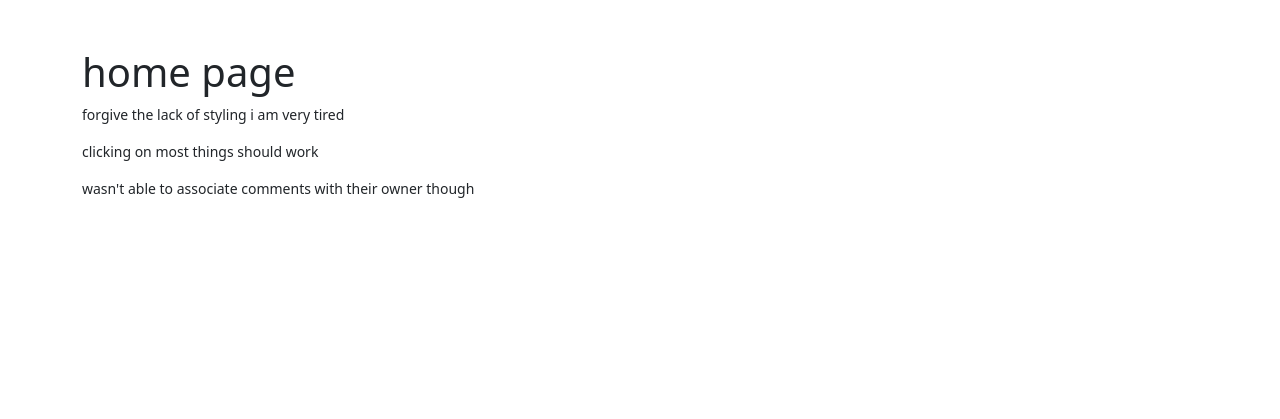
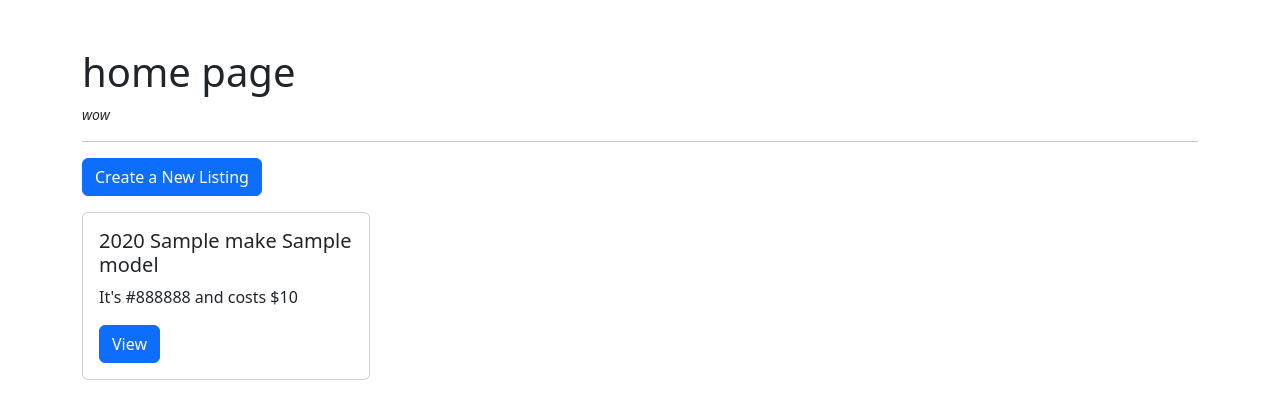
Before and after one commit to brendanjcarlson/coding-temple-flask-hw-2, a Python web app: template app/templates/home.html.j2 in a window 1280 px wide. Shown: the part 82-501 px from the top of the page. Run offline with Jinja, Linux system fonts and the light colour scheme; the template is opened without the code that fills it: most values are stand-ins (such as "Sample title", 1, 10 or a date in 2020).

Commit message:
wednesday hw done

```diff
--- a/app/__init__.py
+++ b/app/__init__.py
@@ -19,3 +19,5 @@ from app.blueprints.api import bp as api_bp
 app.register_blueprint(blueprint=api_bp)
 from app.blueprints.blog import bp as blog_bp
 app.register_blueprint(blueprint=blog_bp)
+from app.blueprints.auth import bp as auth_bp
+app.register_blueprint(blueprint=auth_bp)
--- /dev/null
+++ b/app/blueprints/auth/__init__.py
@@ -0,0 +1,5 @@
+from flask import Blueprint
+
+bp = Blueprint('auth', __name__, url_prefix='/auth')
+
+from . import routes, models
--- a/app/blueprints/blog/routes.py
+++ b/app/blueprints/blog/routes.py
@@ -18,7 +18,7 @@ def display_profile(username):
 def create_post():
     title = request.form['inputTitle']
     body = request.form['inputBody']
-    new_post = Post(title=title, body=body, user_id=3)
+    new_post = Post(title=title, body=body, user_id=2)
     db.session.add(new_post)
     db.session.commit()
     return redirect(location=url_for('main.home'))
--- a/app/templates/home.html.j2
+++ b/app/templates/home.html.j2
@@ -3,8 +3,59 @@
 {% block content %}
 <h1>home page</h1>
 <small>
-    <p>forgive the lack of styling i am very tired</p>
-    <p>clicking on most things should work</p>
-    <p>wasn't able to associate comments with their owner though</p>
+    <em>
+        <p>wow</p>
+    </em>
 </small>
+
+<hr>
+<p>
+    <button class="btn btn-primary" type="button" data-bs-toggle="collapse" data-bs-target="#collapseExample"
+        aria-expanded="false" aria-controls="collapseExample">
+        Create a New Listing
+    </button>
+</p>
+<div class="collapse" id="collapseExample">
+    <form action="{{ url_for('main.home') }}" method="POST" class="mb-5">
+        <div class="row">
+            <div class="mb-3 col-3">
+                <label for="inputMake" class="form-label">Make</label>
+                <input type="text" class="form-control" id="inputMake" name="inputMake">
+            </div>
+            <div class="mb-3 col-3">
+                <label for="inputModel" class="form-label">Model</label>
+                <input type="text" class="form-control" id="inputModel" name="inputModel">
+            </div>
+        </div>
+        <div class="row">
+
+            <div class="mb-3 col-2">
+                <label for="inputYear" class="form-label">Year</label>
+                <input type="text" class="form-control" id="inputYear" name="inputYear">
+            </div>
+
+            <div class="mb-3 col-2">
+                <label for="inputColor" class="form-label">Color</label>
+                <input type="text" class="form-control" id="inputColor" name="inputColor">
+            </div>
+
+            <div class="mb-3 col-2">
+                <label for="inputPrice" class="form-label">Price</label>
+                <input type="text" class="form-control" id="inputPrice" name="inputPrice">
+            </div>
+        </div>
+        <button type="submit" class="btn btn-primary">Post</button>
+    </form>
+</div>
+
+{% for car in cars %}
+<div class="card mb-2" style="width: 18rem;">
+
+    <div class="card-body">
+        <h5 class="card-title">{{ car.year }} {{ car.make }} {{ car.model }}</h5>
+        <p class="card-text">It's {{ car.color }} and costs ${{ car.price }}</p>
+        <a href="#" class="btn btn-primary">View</a>
+    </div>
+</div>
+{% endfor %}
 {% endblock %}
--- a/app/templates/post.html.j2
+++ b/app/templates/post.html.j2
@@ -1,8 +1,10 @@
 {% extends "base.html.j2" %}
 
 {% block content %}
-<h2>{{ post.title }}</h2>
-<p>{{ post.body }}</p>
+<div class="mb-5">
+    <h2>{{ post.title }}</h2>
+    <p>{{ post.body }}</p>
+</div>
 
 {% if comments %}
 <h3>Comments</h3>
```
Also changed, not shown: app/blueprints/auth/routes.py (added, +11 -0 lines), app/blueprints/main/routes.py (+19 -3 lines), app/templates/profile.html.j2 (+4 -4 lines), app/blueprints/auth/models.py (added).
